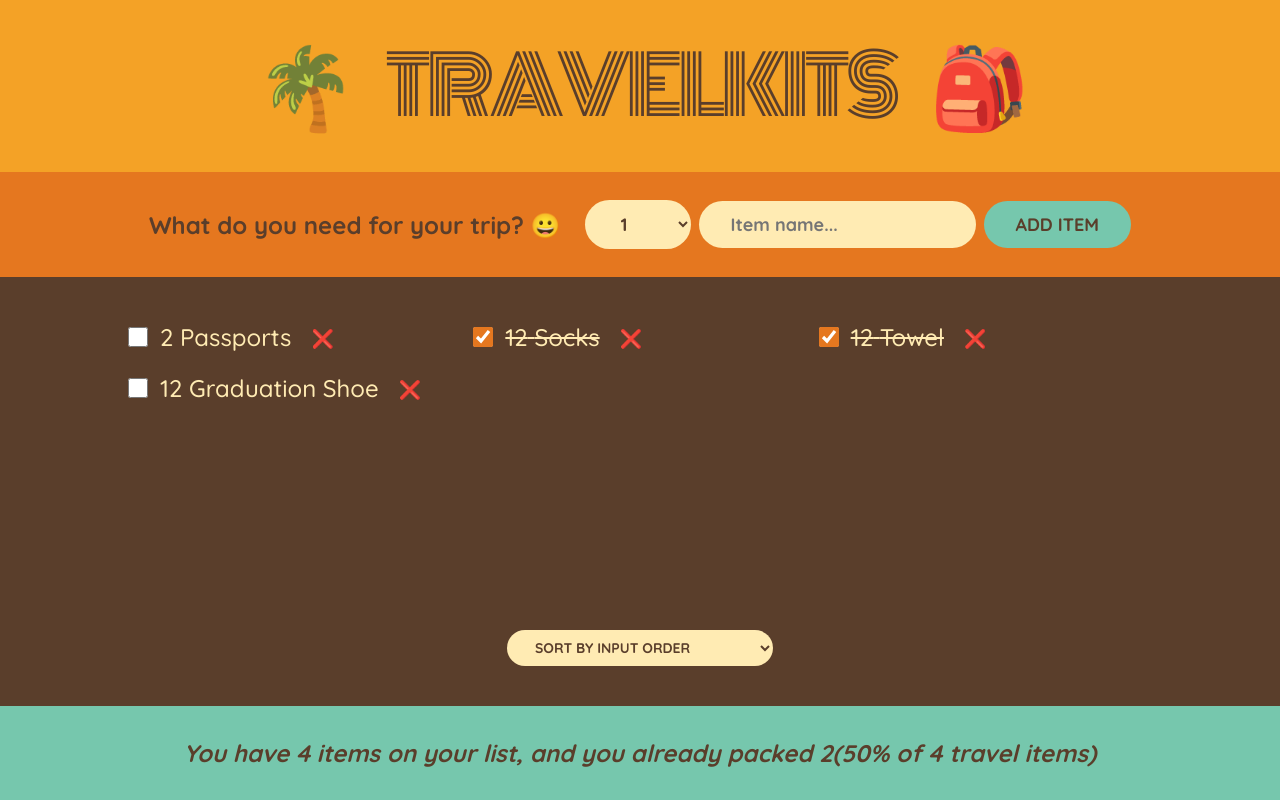
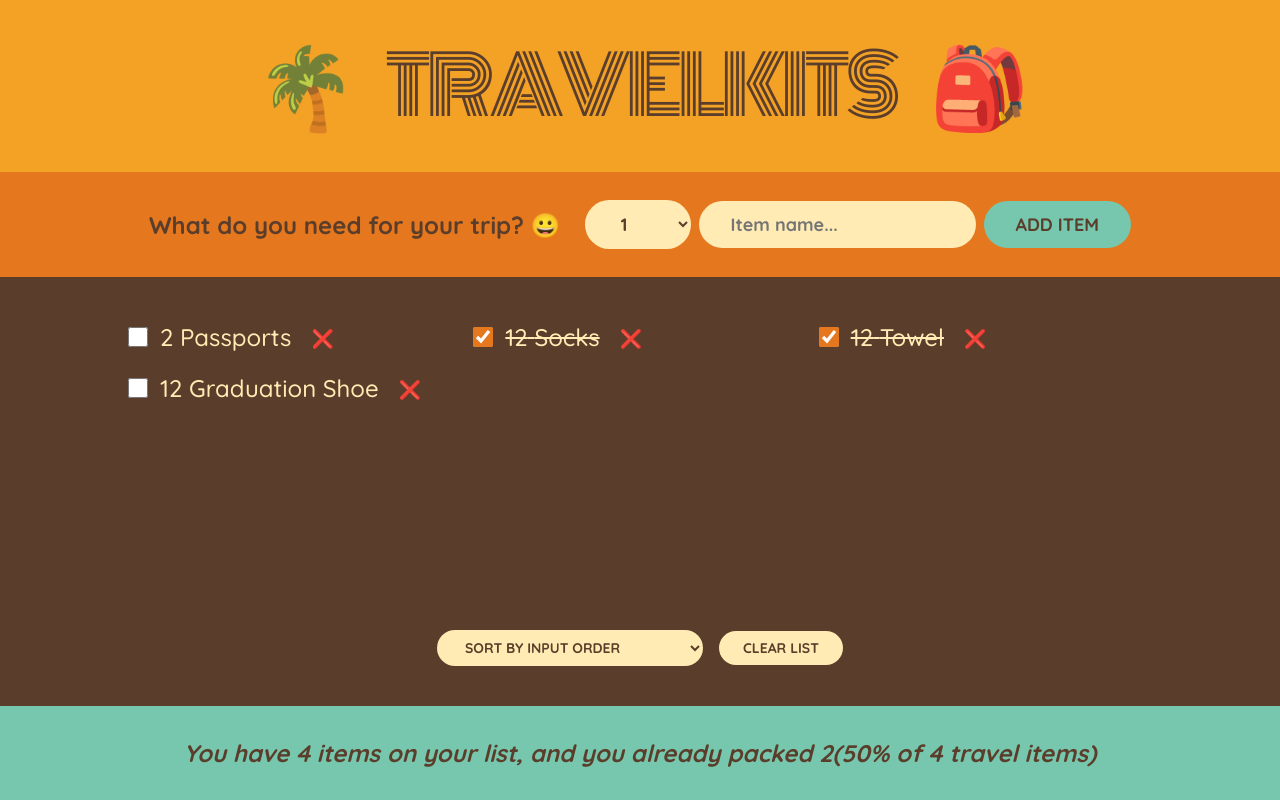
Before and after one commit to AmaduKamara/travelkits, a React (Create React App) app: page / in a window 1280 px wide. Built offline with nearby package versions, Linux system fonts and the light colour scheme.

Commit message:
Clear list of items

```diff
--- a/src/App.js
+++ b/src/App.js
@@ -12,21 +12,29 @@
     { id: 4, description: "Graduation Shoe", quantity: 12, packed: false },
   ]);
 
+  // Adding an item to the list
   const hancleAddItems = (item) => {
     setItems((prevItems) => [...prevItems, item]);
   };
 
+  // Deleting an item from the list
   const handleDleteItem = (id) => {
     // const newItems = items.filter((item) => item.id !== id);
     setItems((items) => items.filter((item) => item.id !== id));
   };
 
+  // Toggling items
   const handleToggleItem = (id) => {
     setItems((items) =>
       items.map((item) =>
         item.id === id ? { ...item, packed: !item.packed } : item
       )
     );
+  };
+
+  // Clearing the items list
+  const handleClearItems = () => {
+    setItems([]);
   };
 
   return (
@@ -37,6 +45,7 @@
         items={items}
         onDeleteItem={handleDleteItem}
         onToggleItem={handleToggleItem}
+        onClearList={handleClearItems}
       />
       <Stats items={items} />
     </div>
--- a/src/components/ParkingList.jsx
+++ b/src/components/ParkingList.jsx
@@ -1,7 +1,7 @@
 import React, { useState } from "react";
 import Item from "./Item";
 
-const ParkingList = ({ items, onDeleteItem, onToggleItem }) => {
+const ParkingList = ({ items, onDeleteItem, onToggleItem, onClearList }) => {
   const [sortBy, setSortBy] = useState("input");
 
   let sortedItems;
@@ -38,6 +38,8 @@
           <option value="description">Sort by Input Description</option>
           <option value="packed">Sort by Input Packed</option>
         </select>
+
+        <button onClick={onClearList}>Clear List</button>
       </div>
     </div>
   );
```
